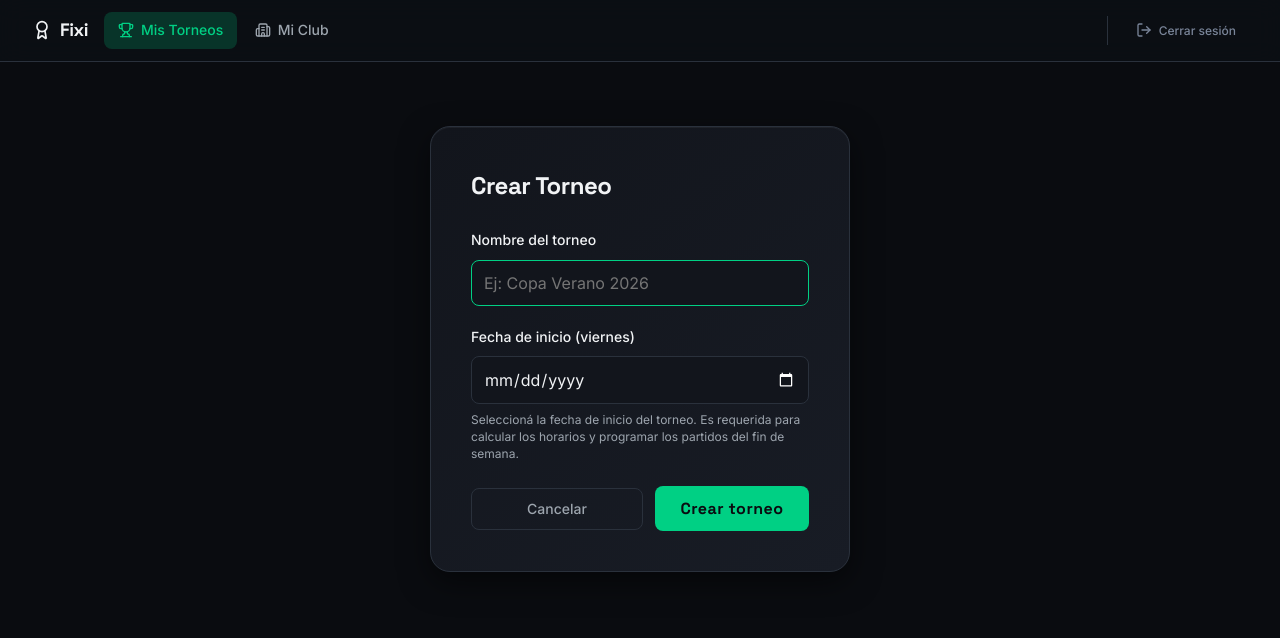
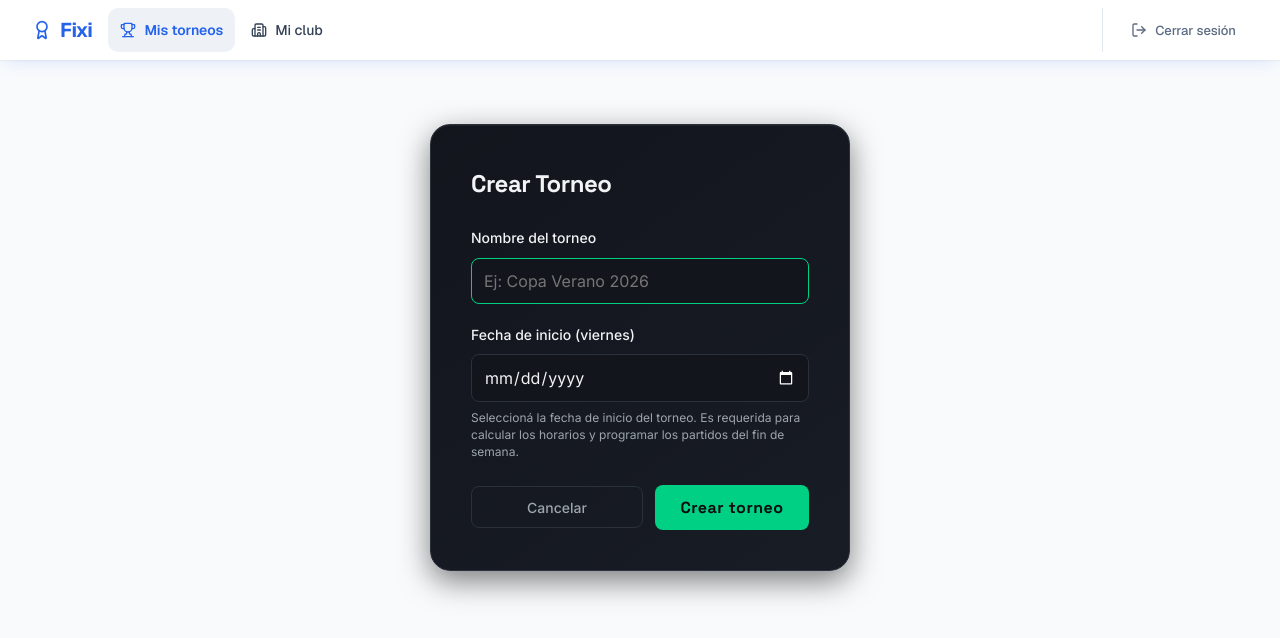
Before and after one commit to Martiniano-Gimenez/fixi, a React (Vite) app in the folder frontend/: page /admin/torneos/nuevo in a window 1280 px wide. Shown: the top 638 px of the page. Built offline with nearby package versions, Linux system fonts and the light colour scheme; sample sign-in values are in the browser's storage.

Commit message:
feat: base del panel con la paleta azul

```diff
--- a/frontend/src/layouts/AdminLayout.jsx
+++ b/frontend/src/layouts/AdminLayout.jsx
@@ -2,6 +2,7 @@ import { Outlet, Link, useNavigate, useLocation } from 'react-router-dom';
 import { useAuth } from '../context/AuthContext';
 import { Award, Trophy, Building2, LogOut } from 'lucide-react';
 import { APP_NAME } from '../constants/app';
+import '../pages/admin/panel.css';
 
 export default function AdminLayout() {
   const { logout } = useAuth();
@@ -19,7 +20,7 @@ export default function AdminLayout() {
   const isClub = location.pathname.startsWith('/admin/club');
 
   return (
-    <div className="admin-layout">
+    <div className="admin-layout panel">
       <header className="admin-header">
         <div className="admin-header-left">
           <Link to="/admin" className="admin-logo" aria-label={APP_NAME}>
@@ -34,14 +35,14 @@ export default function AdminLayout() {
             className={`admin-nav-link${isTorneos ? ' active' : ''}`}
           >
             <Trophy size={16} strokeWidth={2} className="admin-nav-icon" />
-            <span>Mis Torneos</span>
+            <span>Mis torneos</span>
           </Link>
           <Link
             to="/admin/club"
             className={`admin-nav-link${isClub ? ' active' : ''}`}
           >
             <Building2 size={16} strokeWidth={2} className="admin-nav-icon" />
-            <span>Mi Club</span>
+            <span>Mi club</span>
           </Link>
         </nav>
 
--- /dev/null
+++ b/frontend/src/pages/admin/panel.css
@@ -0,0 +1,172 @@
+/* Base v3 del panel. Las pantallas conservan sus estilos hasta su migración. */
+.panel.admin-layout {
+  min-width: 0;
+  background: var(--fondo);
+}
+
+.panel .admin-header {
+  flex-wrap: nowrap;
+  height: auto;
+  min-height: 60px;
+  gap: var(--e-4);
+  padding: var(--e-2) var(--e-8);
+  background: var(--superficie);
+  color: var(--tinta);
+  color-scheme: light;
+  border: 0;
+  box-shadow: var(--sombra-2);
+  backdrop-filter: none;
+  font-family: var(--f);
+  font-variant-numeric: tabular-nums;
+}
+
+.panel .admin-logo,
+.panel .admin-nav-link,
+.panel .btn-logout {
+  display: inline-flex;
+  align-items: center;
+  justify-content: center;
+  min-width: 44px;
+  min-height: 44px;
+  border-radius: var(--r-control);
+  text-shadow: none;
+  transition: transform .15s var(--curva);
+}
+
+.panel .admin-logo {
+  gap: var(--e-2);
+  font-family: var(--f);
+  font-size: var(--t-20);
+  /* El logo v1 fija el color con !important. */
+  color: var(--marca) !important;
+}
+
+.panel .admin-logo:hover {
+  color: var(--marca-hover) !important;
+  opacity: 1;
+  text-shadow: none;
+}
+
+.panel .admin-logo-text {
+  display: inline;
+}
+
+.panel .admin-nav {
+  width: auto;
+  min-width: 0;
+  flex: 1;
+  justify-content: flex-start;
+  gap: var(--e-1);
+}
+
+.panel .admin-nav-link {
+  flex-shrink: 0;
+  gap: var(--e-2);
+  padding: 0 var(--e-3);
+  font-size: var(--t-14);
+  color: var(--tinta-2);
+  white-space: nowrap;
+}
+
+.panel .admin-nav-link:hover {
+  background: var(--superficie-2);
+  color: var(--tinta);
+  text-shadow: none;
+}
+
+.panel .admin-nav-link.active {
+  background: var(--superficie-2);
+  color: var(--marca);
+  font-weight: 600;
+}
+
+.panel .admin-nav-link.active:hover {
+  background: var(--marca-suave);
+  color: var(--marca-hover);
+}
+
+.panel .admin-nav-actions {
+  padding-left: var(--e-4);
+  margin-left: 0;
+  border-left: 1px solid var(--linea);
+}
+
+.panel .btn-logout {
+  gap: var(--e-2);
+  padding: 0 var(--e-3);
+  color: var(--gris);
+  font-size: var(--t-13);
+}
+
+.panel .btn-logout:hover {
+  background: var(--superficie-2);
+  color: var(--tinta);
+}
+
+.panel .admin-header :is(a, button):focus-visible {
+  outline: 2px solid var(--marca);
+  outline-offset: 2px;
+}
+
+.panel .admin-header :is(a, button):active {
+  transform: scale(.96);
+}
+
+.panel .admin-main {
+  min-width: 0;
+}
+
+@media (max-width: 768px) {
+  .panel .admin-header {
+    padding-inline: var(--e-4);
+    gap: var(--e-2);
+  }
+
+  .panel .admin-nav-actions {
+    padding-left: 0;
+    border-left: 0;
+  }
+
+  .panel .btn-logout {
+    padding: 0;
+  }
+
+  .panel .btn-logout-text {
+    display: none;
+  }
+}
+
+@media (max-width: 440px) {
+  .panel .admin-header {
+    padding-inline: var(--e-2);
+    gap: var(--e-1);
+  }
+
+  .panel .admin-logo {
+    gap: var(--e-1);
+    font-size: var(--t-17);
+  }
+
+  .panel .admin-nav {
+    justify-content: center;
+  }
+
+  .panel .admin-nav-link {
+    padding-inline: var(--e-2);
+    font-size: var(--t-13);
+  }
+
+  .panel .admin-nav-icon {
+    display: none;
+  }
+}
+
+@media (prefers-reduced-motion: reduce) {
+  .panel .admin-header :is(a, button) {
+    transition: none;
+  }
+
+  .panel .admin-header :is(a, button):active {
+    transform: none;
+  }
+}
```
